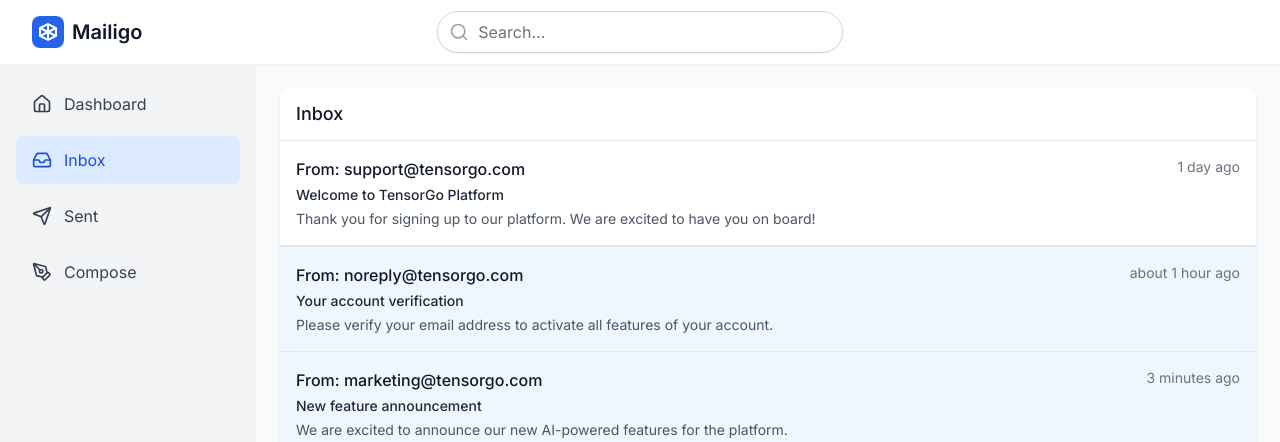
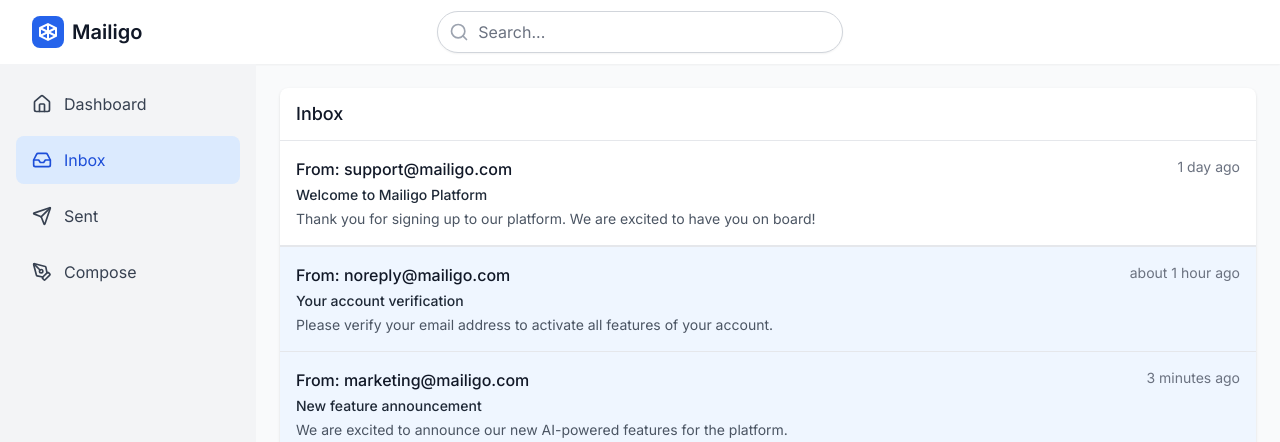
Before and after one commit to Abhish3341/Mailigo, a React (Vite) app in the folder frontend/: page /inbox in a window 1280 px wide. Shown: the top 442 px of the page. Built offline with nearby package versions, Linux system fonts and the light colour scheme; sample sign-in values are in the browser's storage.

Commit message:
changes for ui elements

```diff
--- a/frontend/src/components/Communication/CommunicationHistory.tsx
+++ b/frontend/src/components/Communication/CommunicationHistory.tsx
@@ -15,9 +15,9 @@ const CommunicationHistory: React.FC<CommunicationHistoryProps> = ({ type }) =>
     const mockEmails: Email[] = [
       {
         id: '1',
-        subject: 'Welcome to TensorGo Platform',
+        subject: 'Welcome to Mailigo Platform',
         body: 'Thank you for signing up to our platform. We are excited to have you on board!',
-        from: 'support@tensorgo.com',
+        from: 'support@mailigo.com',
         to: ['testuser@example.com'],
         createdAt: new Date(Date.now() - 86400000).toISOString(), // 1 day ago
         read: true,
@@ -26,7 +26,7 @@ const CommunicationHistory: React.FC<CommunicationHistoryProps> = ({ type }) =>
         id: '2',
         subject: 'Your account verification',
         body: 'Please verify your email address to activate all features of your account.',
-        from: 'noreply@tensorgo.com',
+        from: 'noreply@mailigo.com',
         to: ['testuser@example.com'],
         createdAt: new Date(Date.now() - 3600000).toISOString(), // 1 hour ago
         read: false,
@@ -35,7 +35,7 @@ const CommunicationHistory: React.FC<CommunicationHistoryProps> = ({ type }) =>
         id: '3',
         subject: 'New feature announcement',
         body: 'We are excited to announce our new AI-powered features for the platform.',
-        from: 'marketing@tensorgo.com',
+        from: 'marketing@mailigo.com',
         to: ['testuser@example.com'],
         createdAt: new Date(Date.now() - 180000).toISOString(), // 3 minutes ago
         read: false,
@@ -57,7 +57,7 @@ const CommunicationHistory: React.FC<CommunicationHistoryProps> = ({ type }) =>
         subject: 'Question about the API documentation',
         body: 'I have a few questions about the API documentation...',
         from: 'testuser@example.com',
-        to: ['support@tensorgo.com'],
+        to: ['support@Mailigo.com'],
         createdAt: new Date(Date.now() - 259200000).toISOString(), // 3 days ago
         read: true,
       },
```
